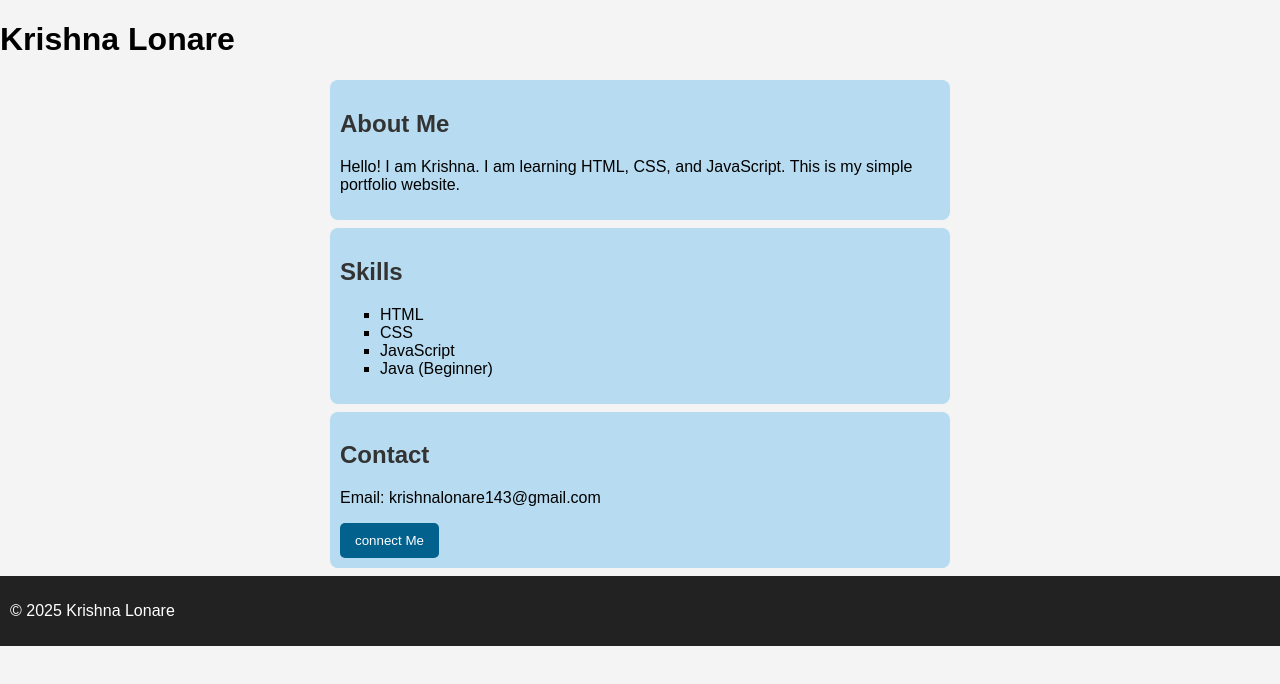
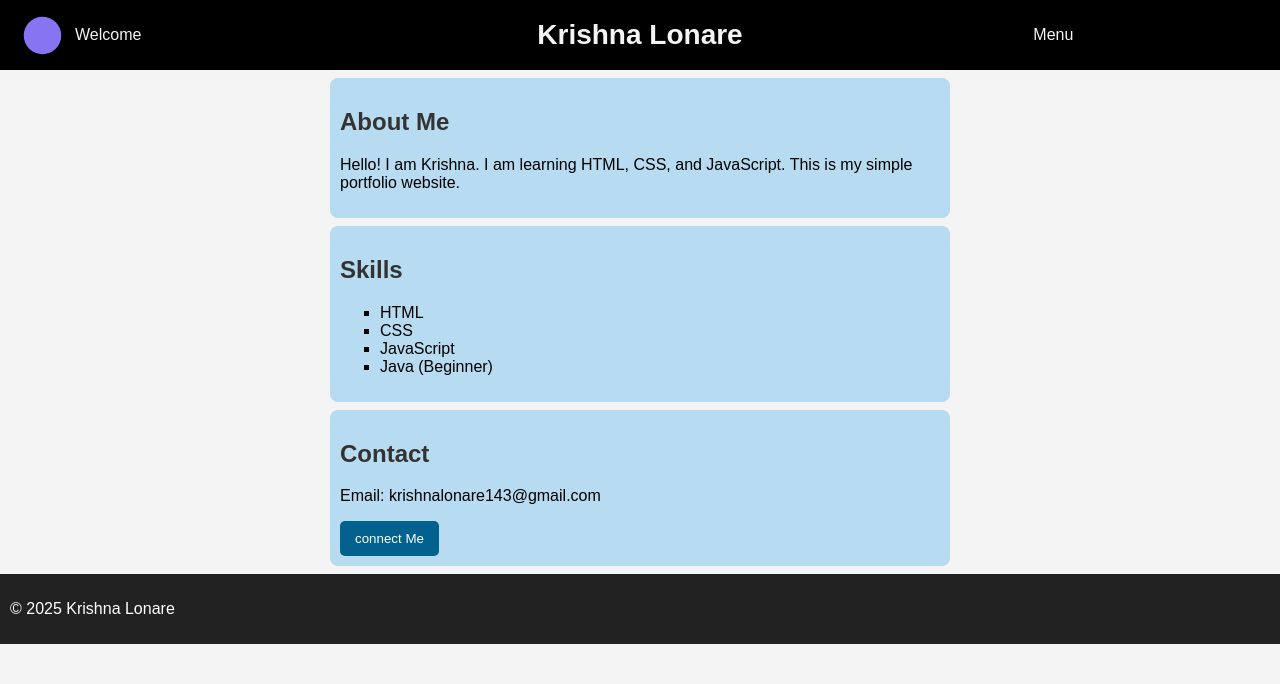
Before and after one commit to krishna-lonare/portfolio, a plain HTML site: page index.html in a window 1280 px wide. Drawn offline with Linux system fonts and the light colour scheme.

Commit message:
adding features in portfolio

```diff
--- a/index.html
+++ b/index.html
@@ -7,10 +7,21 @@
 </head>
 <body>
 
-    <header>
-        <h1>Krishna Lonare</h1>
+  <header class="header">
+  <div class="left">
+    <div class="logo-icon">
+      <!-- SVG goes here -->
+      <svg width="24" height="24" viewBox="0 0 24 24">
+        <circle cx="12" cy="12" r="10" fill="black" />
+      </svg>
+    </div>
+    <div class="logo-text">Welcome</div>
+  </div>
 
-    </header>
+  <div class="center">Krishna Lonare</div>
+  <div class="right">Menu</div>
+</header>
+
 
     <section id="about">
         <h2>About Me</h2>
```
